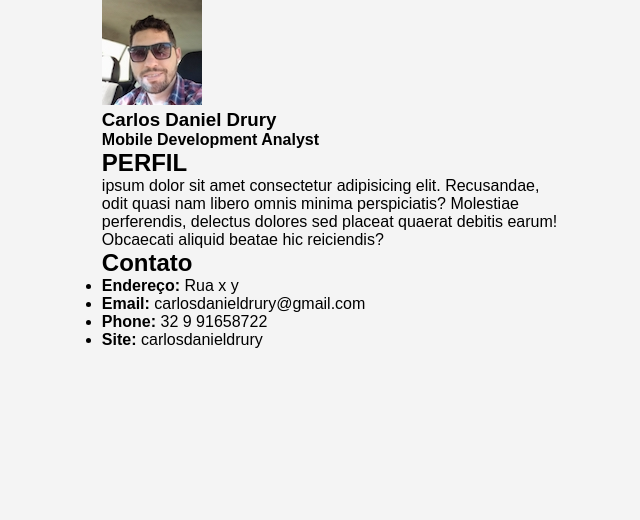
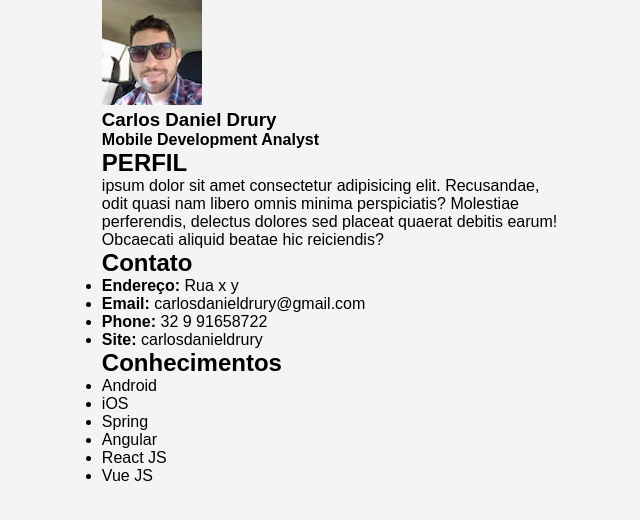
Before and after one commit to carlosdanieldrury/dm121, a plain HTML site: page atividade1/index.html in a window 1280 px wide. Shown: the whole page, without its empty margins (68-708 px from the left). Drawn offline with Linux system fonts and the light colour scheme.

Commit message:
Added knowledge section

```diff
--- a/atividade1/index.html
+++ b/atividade1/index.html
@@ -15,15 +15,31 @@
                 <h4>Mobile Development Analyst</h4>
             </div>
             <div class="row">
+                <div class="row">
                     <h2>PERFIL</h2>
                     <p> ipsum dolor sit amet consectetur adipisicing elit. Recusandae, odit quasi nam libero omnis minima perspiciatis? Molestiae perferendis, delectus dolores sed placeat quaerat debitis earum! Obcaecati aliquid beatae hic reiciendis?</p>
+                </div>
+                <div class="row">
                     <h2>Contato</h2>
-                <ul style="none">
+                    <ul>
                         <li><b>Endereço:</b> Rua x y</li>
                         <li><b>Email:</b> carlosdanieldrury@gmail.com</li>
                         <li><b>Phone:</b> 32 9 91658722</li>
                         <li><b>Site:</b> carlosdanieldrury</li>
                     </ul>
+                </div>
+                <div class="row">
+                    <h2>Conhecimentos</h2>
+                    <ul>
+                        <li>Android</li>
+                        <li>iOS</li>
+                        <li>Spring</li>
+                        <li>Angular</li>
+                        <li>React JS</li>
+                        <li>Vue JS</li>
+                    </ul>
+                </div>
+
 
             </div>
         </div>
```
Lines whose indentation alone changed are shown as unchanged.
